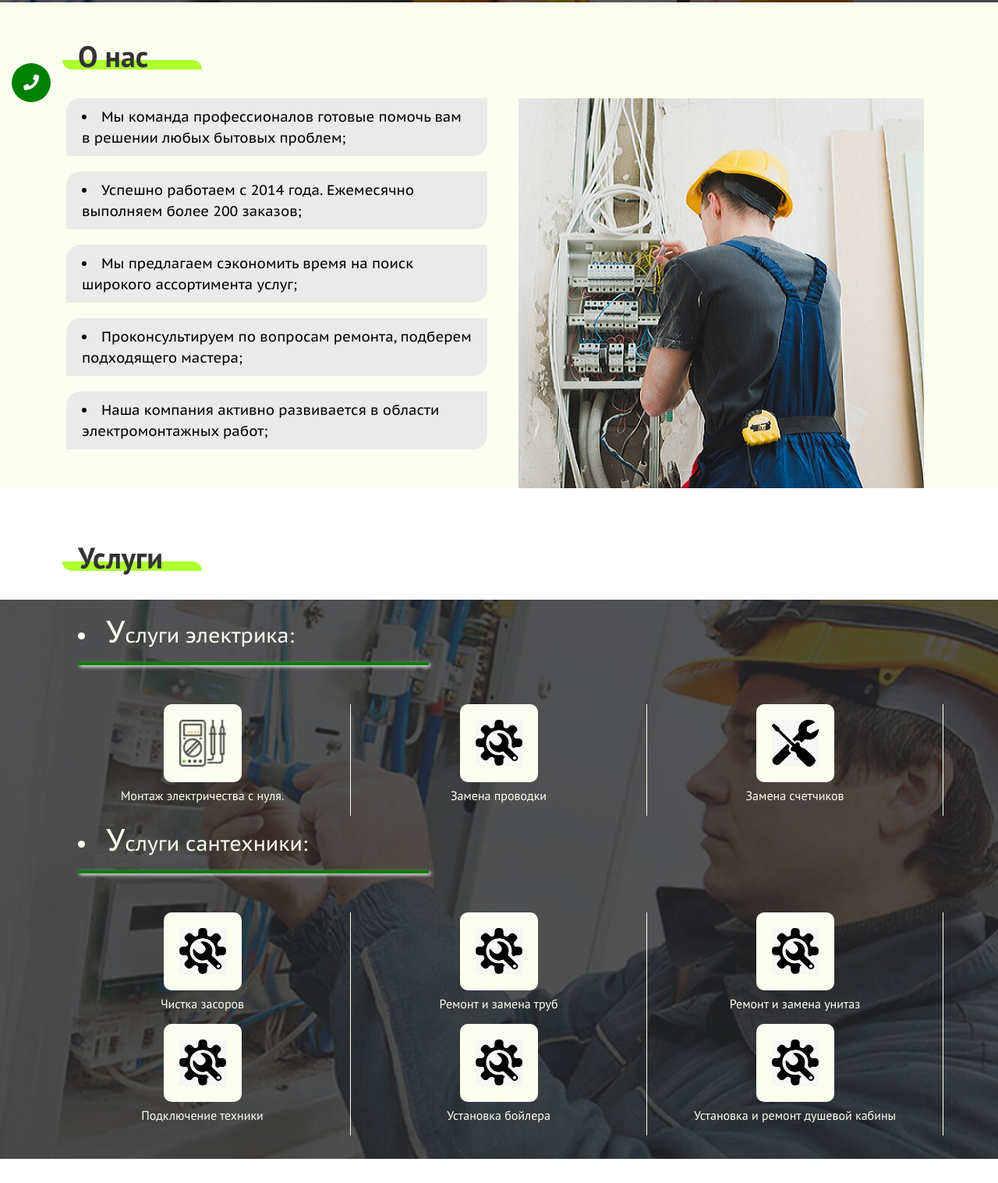
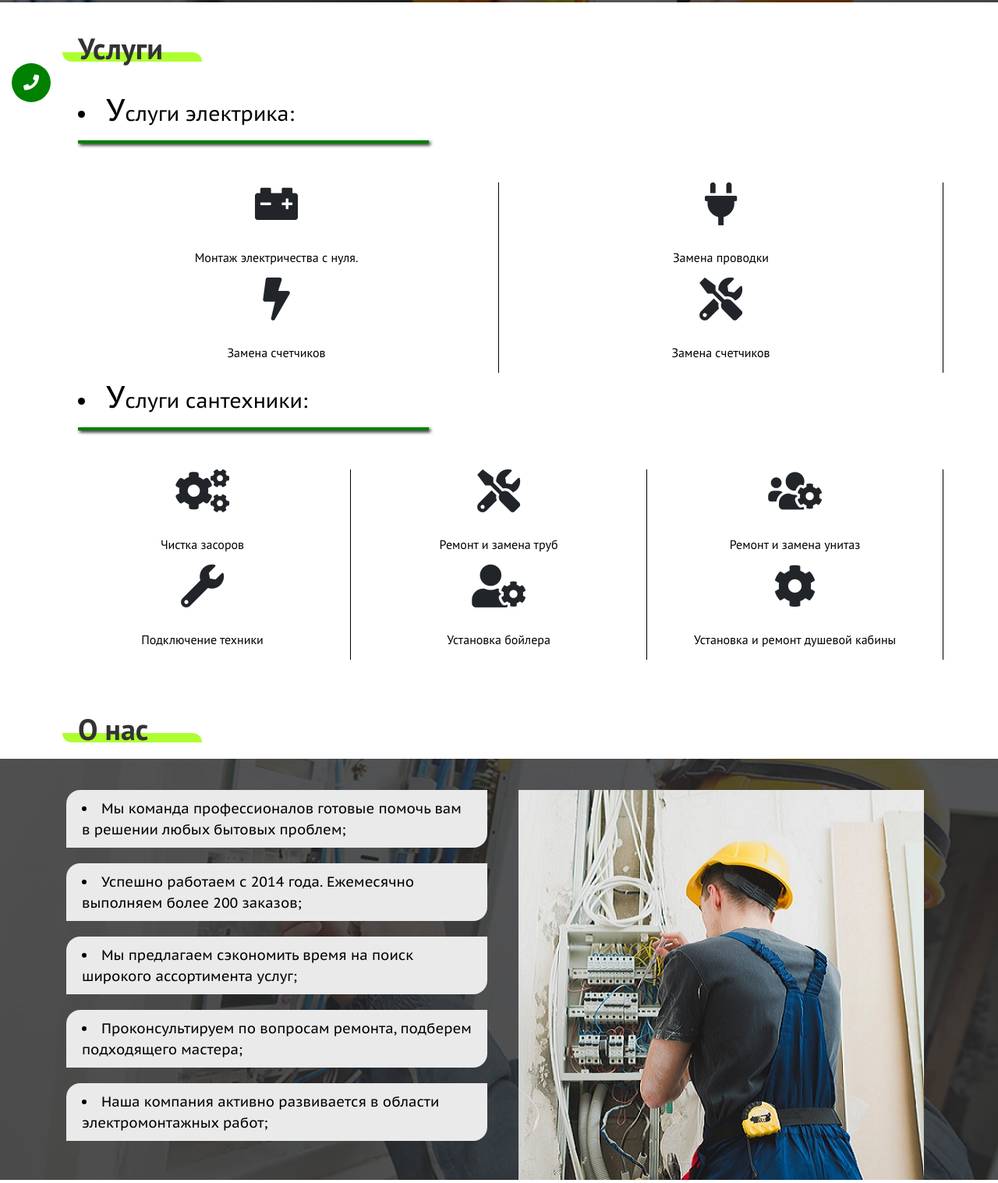
Before and after one commit to iam-developer/elektrik, a plain HTML site: page index.html in a window 1280 px wide. Shown: the part 654-2171 px from the top of the page at 78% size. Drawn offline with Linux system fonts and the light colour scheme; files whose address does not match are found by name; a web font is replaced by a local one.

Commit message:
last commit

```diff
--- a/css/main.css
+++ b/css/main.css
@@ -257,12 +257,16 @@ button:not(:disabled) {
 .about_us {
     width: 100%;
     margin: 0 auto;
-    background-color: #fcfff0;
     padding: 40px 0 0;
     position: relative;
+    background-image: url(../img/back_img4.jpg);
+    background-attachment: fixed;
+    background-repeat: no-repeat;
+    background-size: cover;
+    background-position: center;
 }
 .service_cont {
-    padding-top: 60px;
+    padding-top: 30px;
 }
 .title {
     position: relative;
@@ -273,6 +277,7 @@ button:not(:disabled) {
     color: #333;
     font-family: 'PTSans-Bold', sans-serif;
     padding:0 0 10px;
+    margin: 0;
 }
 .title::before {
     content: '';
@@ -303,14 +308,9 @@ button:not(:disabled) {
     width: 100%;
     margin: 0 auto;
     padding: 10px 0 30px;
-    background-image: url(../img/back_img4.jpg);
-    background-attachment: fixed;
-    background-repeat: no-repeat;
-    background-size: cover;
-    background-position: center;
 }
 .services_title {
-    color: #fcfff0;
+    color: #000;
     font-size: 26px;
     font-family: 'PTSans-Caption-Regular', sans-serif;
     padding: 0 0 10px;
@@ -323,21 +323,18 @@ button:not(:disabled) {
     height: 4px;
     background-color: green;
     margin-bottom: 50px;
-    box-shadow: 2px 2px 4px #fff;
+    box-shadow: 2px 2px 4px #000;
 }
 .service_block {
     text-align: center;
-    border-right: 1px solid #fcfff0;
+    border-right: 1px solid #000;
 }
-.services_img {
-    background-color: #fcfff0;
-    padding: 20px;
-    width: 100px;
-    height: 100px;
-    border-radius: 10px;
+.icon_size {
+    font-size: 55px;
 }
 .services_txt {
-    color: #fcfff0;
+    color: #000;
+    margin-top: 1.5rem;
     font-family: 'PTSans-Regular', sans-serif;
     line-height: 20px;
     padding-top: 7px;
--- a/index.html
+++ b/index.html
@@ -24,10 +24,10 @@
              <a href="#" id="home">Главная</a>
          </li>
          <li class="header-menu-item2">
-             <a href="#" id="about">О нас</a>
+             <a href="#" id="about">Услуги</a>
          </li>
          <li class="header-menu-item2">
-             <a href="#" id="service">Услуги</a>
+             <a href="#" id="service">О нас</a>
          </li>
          <li class="header-menu-item2">
              <a href="#" id="portfolio">Портфолио</a>
@@ -59,8 +59,8 @@
                     <div class="col-lg-6 none_menu">
                         <ul class="nav_menu">
                             <li id="homes" class="menu_item active"><a href="#">Главная</a></li>
-                            <li id="abouts" class="menu_item"><a href="#">О нас</a></li>
-                            <li id="services" class="menu_item"><a href="#">Услуги</a></li>
+                            <li id="abouts" class="menu_item"><a href="#">Услуги</a></li>
+                            <li id="services" class="menu_item"><a href="#">О нас</a></li>
                             <li id="portfolios" class="menu_item"><a href="#">Портфолио</a></li>
                             <li id="contacts" class="menu_item"><a href="#">Контакты</a></li>
                         </ul>
@@ -83,32 +83,101 @@
             <div class="col-lg-12 col-md-12">
                 <div class="wow fadeInRight" data-wow-duration="2s">
                     <h1 class="home_title" onclick="txt(0)">
-                        Сантехнические и электрические<br>услуги в Бишкеке круглосуточно
+                        Услуги электрика<br>и сантехника
                     </h1>
                 </div>
             </div>
             <div class="row zz">
-                <div class="col-lg-4 col-md-6 col-sm-12 col-12 wow fadeInLeft xx" data-wow-duration="2s"">
+                <div class="col-lg-6 col-md-6 col-sm-12 col-12 wow fadeInLeft xx" data-wow-duration="2s"">
                     <a class="call_me" href="tel: +996702560138">0702560138</a>
                 </div>
-                <div class="col-lg-4 col-md-6 col-sm-12 col-12 wow fadeInLeft xx" data-wow-duration="2s"">
+                <div class="col-lg-6 col-md-6 col-sm-12 col-12 wow fadeInLeft xx" data-wow-duration="2s"">
                     <a class="call_me" href="tel: +996555560138">0555560138</a>
                 </div>
-                <div class="col-lg-4 col-md-6 col-sm-12 col-12 wow fadeInLeft xx" data-wow-duration="2s"">
+                <div class="col-lg-6 col-md-6 col-sm-12 col-12 wow fadeInLeft xx" data-wow-duration="2s"">
                     <a class="call_me" href="tel: +996776560138">0776560138</a>
                 </div>
             </div>
         </div>
     </section>
 
-    <section class="about_us">
+    <div class="container service_cont">
+        <div class="col-lg-6 col-12">
+            <div class="title">
+                <p class="title_text">Услуги</p>
+            </div>
+        </div>
+    </div>
+    <section class="services">
         <div class="container">
-            <div class="col-lg-6 col-12">
-                <div class="title">
-                    <p class="title_text">О нас</p>
+            <div class="col-lg-12 col-sm-12 col-12">
+                <li class="services_title">
+                    <span>У</span>слуги электрика:
+                </li>
+                <div class="line"></div>
+            </div>
+            <div class="row">
+                <div class="col-lg-6 col-md-6 col-sm-6 col-6 service_block">
+                    <i class="fas fa-car-battery icon_size"></i>
+                    <p class="services_txt">Монтаж электричества с нуля.</p>
+                </div>
+                <div class="col-lg-6 col-md-6 col-sm-6 col-6 service_block">
+                    <i class="fas fa-plug icon_size"></i>
+                    <p class="services_txt">Замена проводки</p>
+                </div>
+                <div class="col-lg-6 col-md-6 col-sm-6 col-6 service_block ">
+                    <i class="fas fa-bolt icon_size"></i>
+                    <p class="services_txt">Замена счетчиков</p>
+                </div>
+                <div class="col-lg-6 col-md-6 col-sm-6 col-6 service_block ">
+                    <i class="fas fa-tools icon_size"></i>
+                    <p class="services_txt">Замена счетчиков</p>
+                </div>
+            </div>
+            <div class="col-lg-12 col-sm-12 col-12">
+                <li class="services_title">
+                    <span>У</span>слуги сантехники:
+                </li>
+                <div class="line"></div>
+            </div>
+                <div class="row">
+                    <div class="col-lg-4 col-6 service_block">
+                        <i class="fas fa-cogs icon_size"></i>
+                        <p class="services_txt">Чистка засоров</p>
+                    </div>
+                    <div class="col-lg-4 col-6 service_block">
+                        <i class="fas fa-tools icon_size"></i>
+                        <p class="services_txt">Ремонт и замена труб</p>
+                    </div>
+                    <div class="col-lg-4 col-6 service_block">
+                        <i class="fas fa-users-cog icon_size"></i>
+                        <p class="services_txt">Ремонт и замена унитаз</p>
+                    </div>
+                    <div class="col-lg-4 col-6 service_block">
+                        <i class="fas fa-wrench icon_size"></i>
+                        <p class="services_txt">Подключение техники</p>
+                    </div>
+                    <div class="col-lg-4 col-6 service_block">
+                        <i class="fas fa-user-cog icon_size"></i>
+                        <p class="services_txt">Установка бойлера</p>
+                    </div>
+                    <div class="col-lg-4 col-6 service_block">
+                        <i class="fas fa-cog icon_size"></i>
+                    <p class="services_txt">Установка и ремонт душевой кабины</p>
+                </div>
                 </div>
             </div>
         </div>
+    </section>
+
+    <div class="container service_cont">
+        <div class="col-lg-6 col-12">
+            <div class="title">
+                <p class="title_text">О нас</p>
+            </div>
+        </div>
+    </div>
+    <section class="about_us">
         <div class="container">
             <div class="row">
                 <div class="col-lg-6 col-sm-12 col-12">
@@ -138,72 +207,6 @@
             </div>
         </div>
     </section>
-
-    <div class="container service_cont">
-        <div class="col-lg-6 col-12">
-            <div class="title">
-                <p class="title_text">Услуги</p>
-            </div>
-        </div>
-    </div>
-    <section class="services">
-        <div class="container">
-            <div class="col-lg-12 col-sm-12 col-12">
-                <li class="services_title">
-                    <span>У</span>слуги электрика:
-                </li>
-                <div class="line"></div>
-            </div>
-            <div class="row">
-                <div class="col-lg-4 col-md-4 col-sm-6 col-6 service_block">
-                    <img class="services_img" src="img/Ustanovka_liustry_svetilnika.png" alt="">
-                    <p class="services_txt">Монтаж электричества с нуля.</p>
-                </div>
-                <div class="col-lg-4 col-md-4 col-sm-6 col-6 service_block">
-                    <img src="img/remont_lyuboy slojnosti.png" alt="" class="services_img">
-                    <p class="services_txt">Замена проводки</p>
-                </div>
-                <div class="col-lg-4 col-md-4 col-sm-6 col-6 service_block ">
-                    <img src="img/elktrik_remont.png" alt="" class="services_img">
-                    <p class="services_txt">Замена счетчиков</p>
-                </div>
-            </div>
-            <div class="col-lg-12 col-sm-12 col-12">
-                <li class="services_title">
-                    <span>У</span>слуги сантехники:
-                </li>
-                <div class="line"></div>
-            </div>
-                <div class="row">
-                    <div class="col-lg-4 col-6 service_block">
-                        <img src="img/remont_lyuboy slojnosti.png" alt="" class="services_img">
-                        <p class="services_txt">Чистка засоров</p>
-                    </div>
-                    <div class="col-lg-4 col-6 service_block">
-                        <img src="img/remont_lyuboy slojnosti.png" alt="" class="services_img">
-                        <p class="services_txt">Ремонт и замена труб</p>
-                    </div>
-                    <div class="col-lg-4 col-6 service_block">
-                        <img src="img/remont_lyuboy slojnosti.png" alt="" class="services_img">
-                        <p class="services_txt">Ремонт и замена унитаз</p>
-                    </div>
-                    <div class="col-lg-4 col-6 service_block">
-                        <img src="img/remont_lyuboy slojnosti.png" alt="" class="services_img">
-                        <p class="services_txt">Подключение техники</p>
-                    </div>
-                    <div class="col-lg-4 col-6 service_block">
-                        <img src="img/remont_lyuboy slojnosti.png" alt="" class="services_img">
-                        <p class="services_txt">Установка бойлера</p>
-                    </div>
-                    <div class="col-lg-4 col-6 service_block">
-                        <img src="img/remont_lyuboy slojnosti.png" alt="" class="services_img">
-                    <p class="services_txt">Установка и ремонт душевой кабины</p>
-                </div>
-                </div>
-            </div>
-        </div>
-    </section>
-
 
     <section class="portfolio">
         <div class="container">
```
Also changed, not shown: css/media.css (+3 -12 lines), img/Ustanovka_liustry_svetilnika.png (deleted), img/elktrik_remont.png (deleted), img/remont_lyuboy slojnosti.png (deleted).
